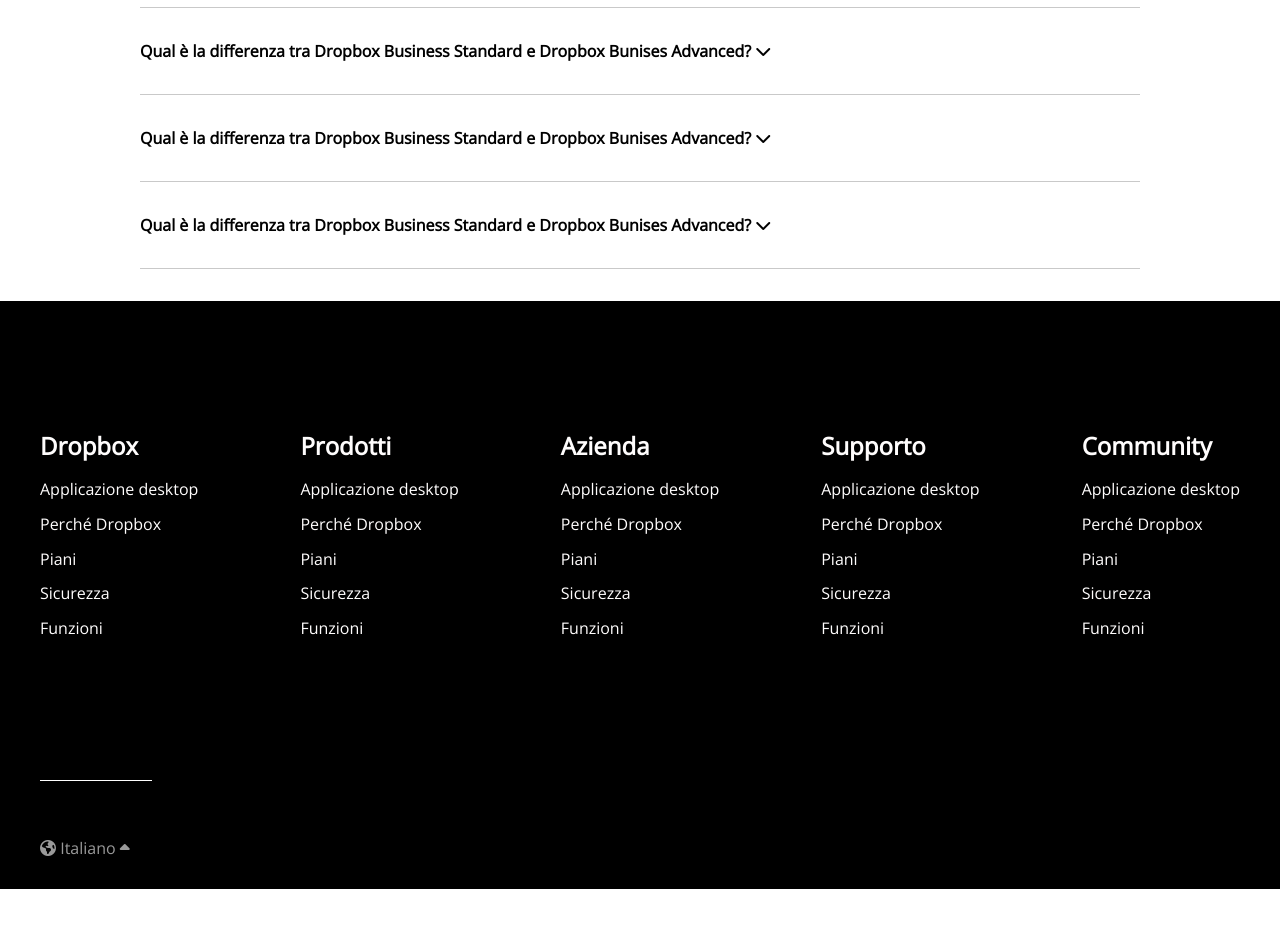
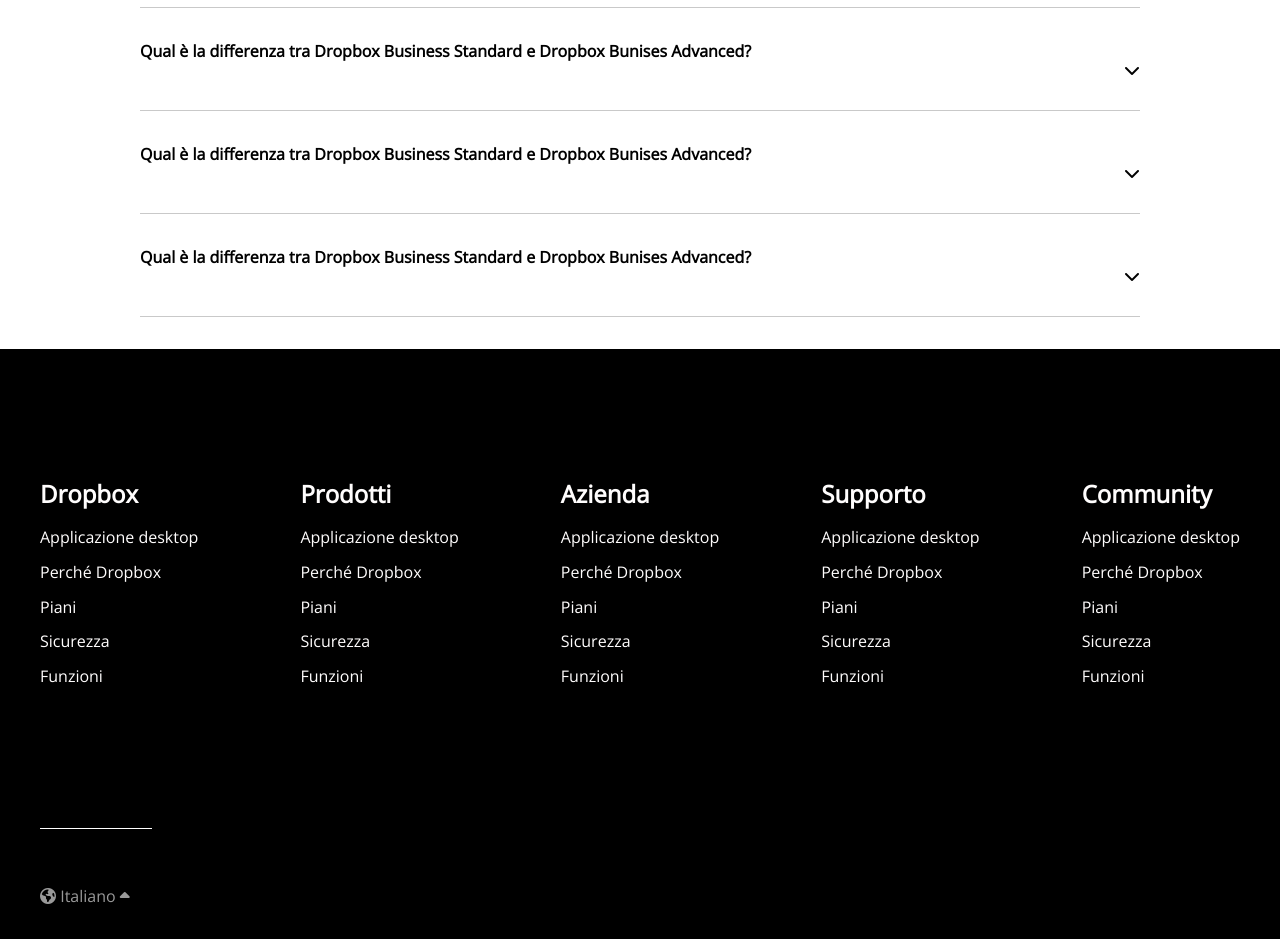
Before and after one commit to antoniodangelo11/htmlcss-dropbox, a plain HTML site: page index.html in a window 1280 px wide. Shown: the part 5920-6859 px from the top of the page. Before the commit the page ends 6809 px from the top, so only its background shows below. Drawn offline with nearby package versions, Linux system fonts and the light colour scheme.

Commit message:
add effect

```diff
--- a/assets/style.css
+++ b/assets/style.css
@@ -501,6 +501,8 @@
 }
 
 .faq {
+    display: flex;
+    flex-direction: column;
     font-weight: 700;
     margin-bottom: 2rem
 }
@@ -510,6 +512,10 @@
     display: block;
     height: 2rem;
     border-top: 1px solid rgb(201, 201, 201);
+}
+
+.fa-arw {
+    align-self: flex-end;
 }
 
 /* FOOTER */
@@ -545,6 +551,6 @@
 }
 
 .lng {
-    padding-bottom: 30px;
+    padding-bottom: 2rem;
     color: rgb(153,153,153);
 }
--- a/index.html
+++ b/index.html
@@ -426,15 +426,15 @@
             <h2>Domande frequenti</h2>
             <div class="faq">
                 Qual è la differenza tra Dropbox Business Standard e Dropbox Bunises Advanced?
-                <i class="fa-solid fa-chevron-down"></i>
+                <i class="fa-solid fa-chevron-down fa-arw"></i>
             </div>
             <div class="faq">
                 Qual è la differenza tra Dropbox Business Standard e Dropbox Bunises Advanced?
-                <i class="fa-solid fa-chevron-down"></i>
+                <i class="fa-solid fa-chevron-down fa-arw"></i>
             </div>
             <div class="faq">
                 Qual è la differenza tra Dropbox Business Standard e Dropbox Bunises Advanced?
-                <i class="fa-solid fa-chevron-down"></i>
+                <i class="fa-solid fa-chevron-down fa-arw"></i>
             </div>
         </div>
     </main>
```
